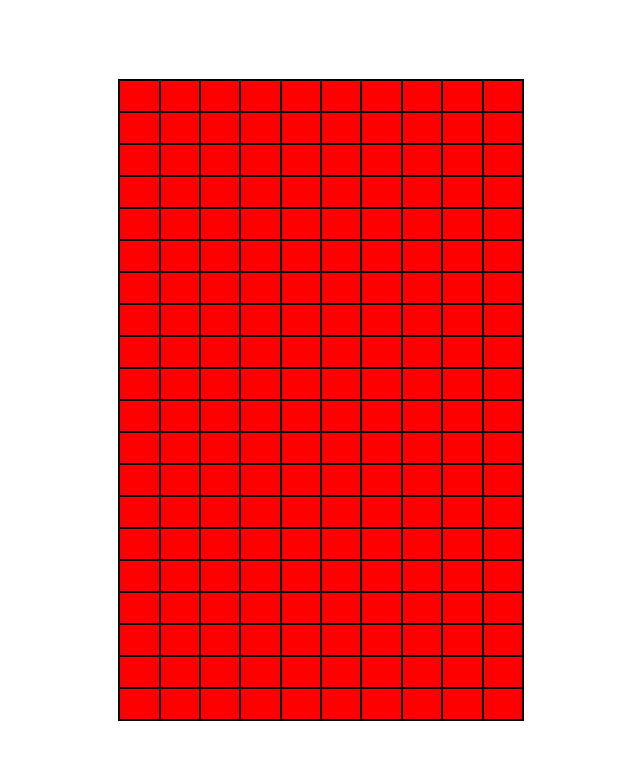
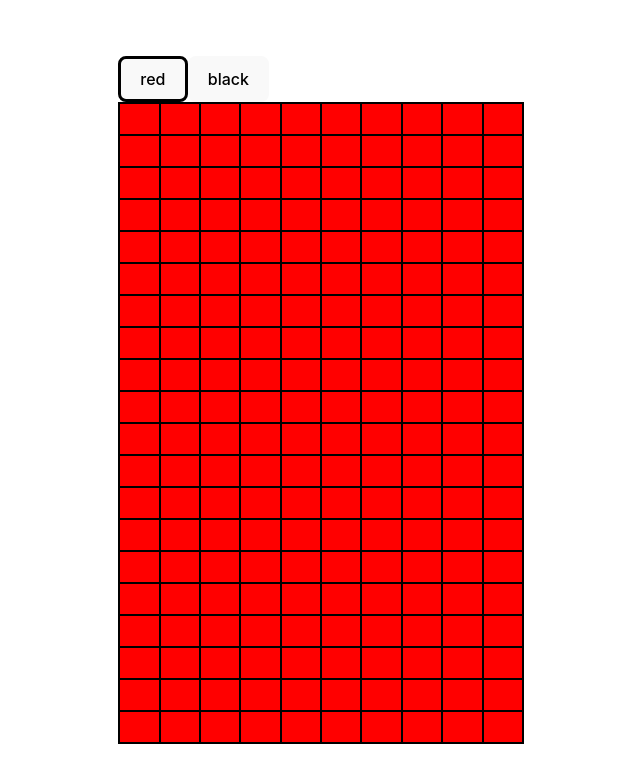
Before and after one commit to julioolvr/patterns, a React (Vite) app: page / in a window 1280 px wide. Shown: the top 782 px of the page, without its empty margins (319-959 px from the left). Built offline with nearby package versions, Linux system fonts and the light colour scheme.

Commit message:
Paint with different colors

```diff
--- a/src/Pattern.css
+++ b/src/Pattern.css
@@ -12,3 +12,7 @@
   width: 1em;
   height: 2em;
 }
+
+.palette-selector {
+  display: flex;
+}
--- a/src/Pattern.tsx
+++ b/src/Pattern.tsx
@@ -14,13 +14,14 @@ class Palette {
   }
 }
 
-function usePattern(width: number, height: number, initialPalette: Palette) {
-  const [palette] = useState(initialPalette);
+function usePattern(width: number, height: number) {
+  const [palette] = useState(new Palette());
   const [pixels, setPixels] = useImmer(
     R.times(height, () => R.times(width, R.constant(0)))
   );
 
   return {
+    palette,
     colorGrid(): Array<Array<Color>> {
       return pixels.map((row) => {
         return row.map((paletteIndex) => palette.colors[paletteIndex]);
@@ -34,19 +35,17 @@ function usePattern(width: number, height: number, initialPalette: Palette) {
   };
 }
 
-export default function PatternUi() {
-  const pattern = usePattern(10, 20, new Palette());
-
+function PatternUi({ colorGrid, onPaint }: PatternUiProps) {
   return (
     <div className="pattern">
-      {pattern.colorGrid().map((row, y) => (
+      {colorGrid.map((row, y) => (
         <div key={y} className="pattern--row">
           {row.map((color, x) => (
             <button
               key={x}
               className="pattern--cell"
               style={{ backgroundColor: color }}
-              onClick={() => pattern.setColor(1, x, y)}
+              onClick={() => onPaint(x, y)}
             ></button>
           ))}
         </div>
@@ -54,3 +53,55 @@ export default function PatternUi() {
     </div>
   );
 }
+
+type PatternUiProps = {
+  colorGrid: Array<Array<Color>>;
+  onPaint: (x: number, y: number) => void;
+};
+
+function PaletteSelector({
+  palette,
+  selectedColorIndex,
+  onSelectColorIndex,
+}: PaletteSelectorProps) {
+  return (
+    <div className="palette-selector">
+      {palette.colors.map((color, index) => (
+        <button
+          key={index}
+          onClick={() => onSelectColorIndex(index)}
+          style={
+            selectedColorIndex === index ? { border: "3px solid black" } : {}
+          }
+        >
+          {color}
+        </button>
+      ))}
+    </div>
+  );
+}
+
+type PaletteSelectorProps = {
+  palette: Palette;
+  selectedColorIndex: number;
+  onSelectColorIndex: (index: number) => void;
+};
+
+export default function Editor() {
+  const [currentColorIndex, setCurrentColorIndex] = useState(0);
+  const pattern = usePattern(10, 20);
+
+  return (
+    <div>
+      <PaletteSelector
+        palette={pattern.palette}
+        selectedColorIndex={currentColorIndex}
+        onSelectColorIndex={setCurrentColorIndex}
+      />
+      <PatternUi
+        colorGrid={pattern.colorGrid()}
+        onPaint={(x, y) => pattern.setColor(currentColorIndex, x, y)}
+      />
+    </div>
+  );
+}
```
